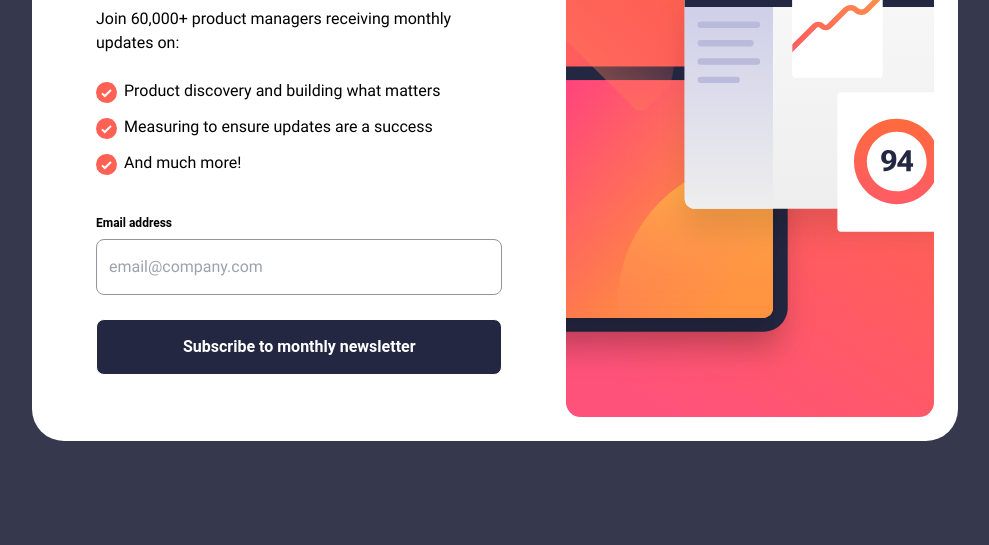
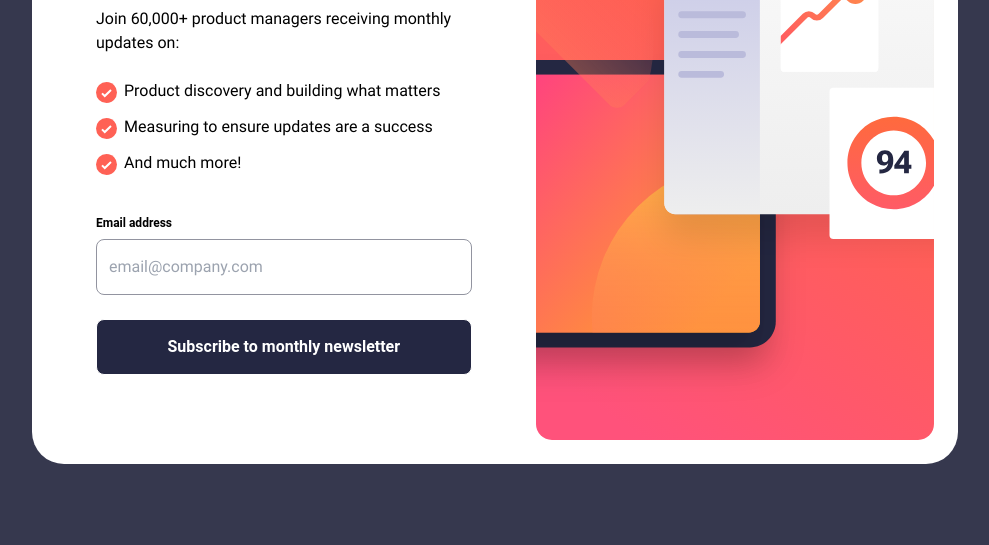
Before and after one commit to sijandahal/newsletter-signup-form, a website: page index.html in a window 1280 px wide. Shown: the part 255-800 px from the top of the page, without its empty margins (145-1134 px from the left). Drawn offline with Linux system fonts and the light colour scheme; a web font is replaced by a local one.

Commit message:
added validation fixes

```diff
--- a/index.html
+++ b/index.html
@@ -34,7 +34,7 @@
       <div
         class="wrapper bg-White p-0 md:pl-16 md:p-6 md:rounded-[32px] flex items-center gap-8 md:gap-16 max-w-[57.875rem] m-0 md:mx-4 flex-col-reverse md:flex-row pb-10 rounded-none"
       >
-        <div class="left__details md-basis-[45%] md:p-0 px-6">
+        <div class="left__details md:basis-[45%] md:p-0 px-6">
           <h1 class=" text-4xl md:text-[3.575rem] leading-tight font-bold text-DarkSlateGrey mb-5">
             Stay updated!
           </h1>
@@ -53,7 +53,7 @@
               And much more!
             </li>
           </ul>
-          <form action="" class="form__subscribe">
+          <form  class="form__subscribe">
             <div class="form__label-wrapper flex justify-between mb-2">
               <label for="email" class="font-bold color-DarkSlateGrey text-xs">
                 Email address
```
Also changed, not shown: src/output.css.
